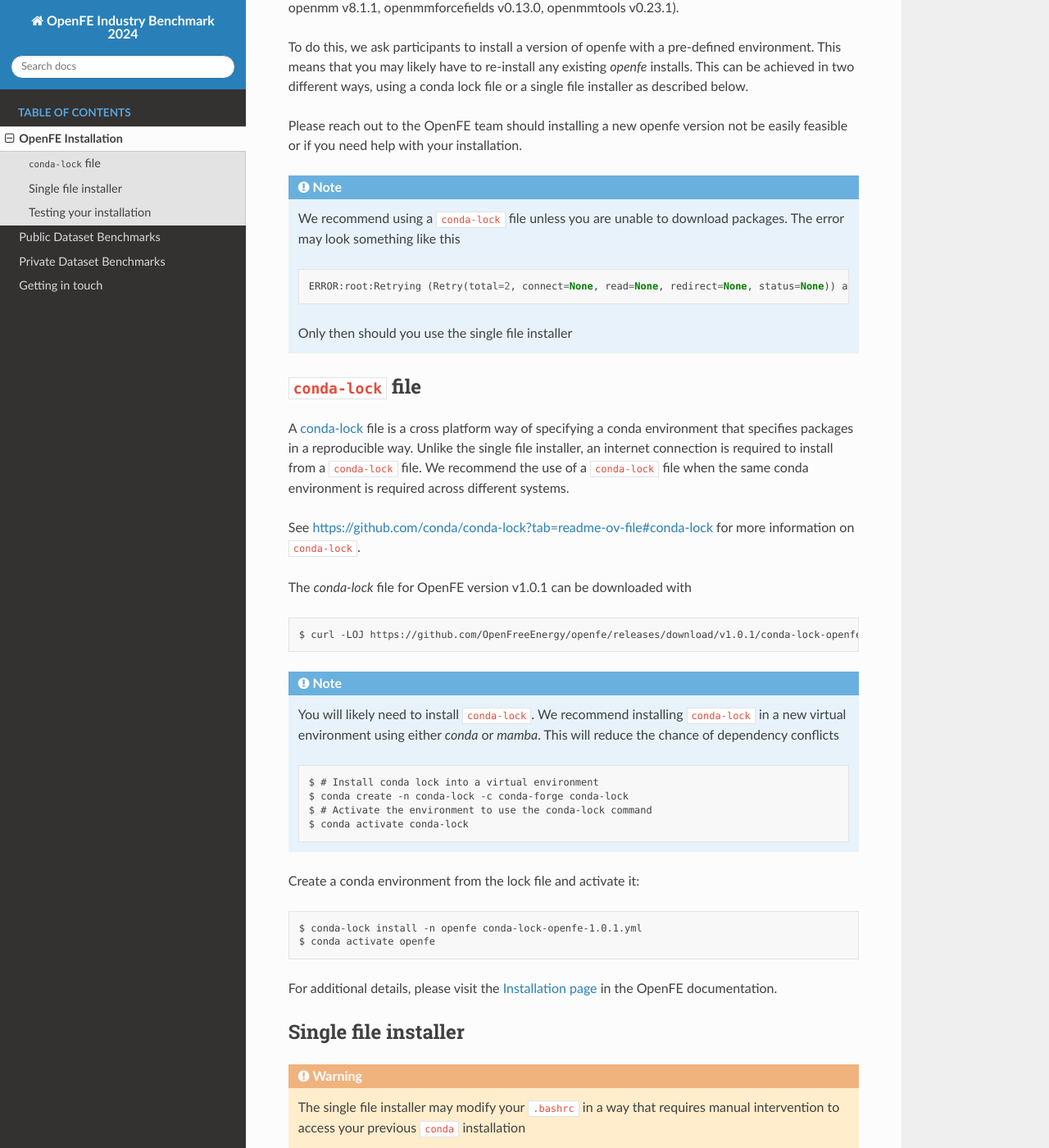
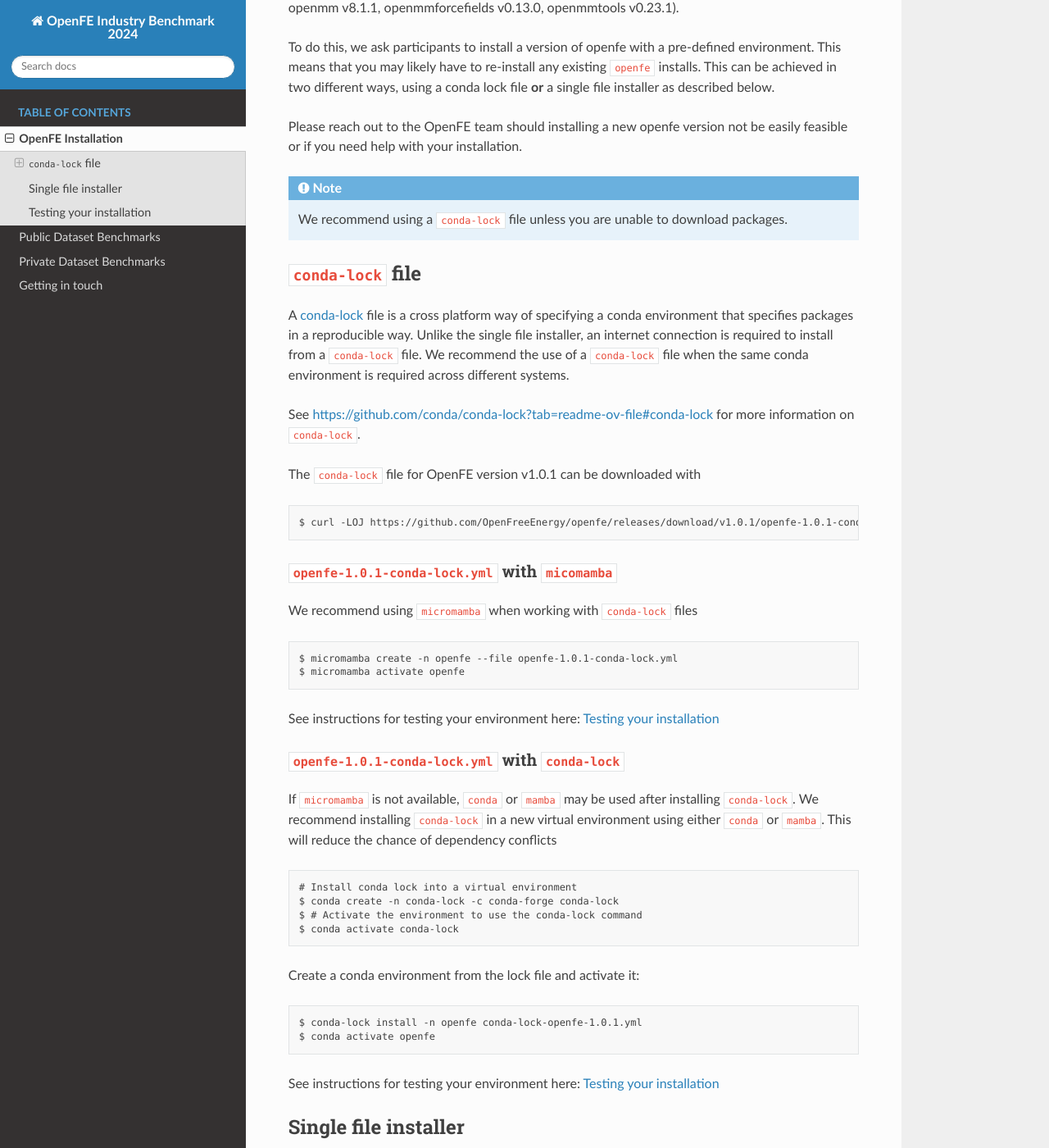
Before and after one commit to OpenFreeEnergy/IndustryBenchmarks2024, a Sphinx documentation site: the page built from docs/source/installation.rst, in a window 1280 px wide and 1400 px high, scrolled down 283 px. Shown: the whole window at 82% size. Built offline with Sphinx 7.4.7 and the Read the Docs theme 2.0.0, drawn with Linux system fonts in a browser that asks for light colours; some of the changed text lies outside the part shown.

Commit message:
Add micromamba instructions  to loc file install docs  (#86)
* fix sphinx warnings

* fail if there is a warning on RTD

* add micromamba steps for installing

* Update docs/source/installation.rst

Co-authored-by: Irfan Alibay <IAlibay@users.noreply.github.com>

* Use non https syntax for channels

When using https for anaconda channels, it prints them twice:

conda-forge/linux-64                                        Using cache
conda-forge/noarch                                          Using cache
conda-forge/linux-64                                        Using cache
conda-forge/noarch                                          Using cache

Instead if you use `- conda-forge` it prints them once

conda-forge/linux-64                                        Using cache
conda-forge/noarch                                          Using cache

IDK why

* automatically allow linking to different parts of docs

* cleanup conda lock steps, also link to testing env

* one sentence per line + bold or

---------

Co-authored-by: Irfan Alibay <IAlibay@users.noreply.github.com>

```diff
--- a/docs/environment.yaml
+++ b/docs/environment.yaml
@@ -1,6 +1,6 @@
 name: benchmark-docs
 channels:
-- https://conda.anaconda.org/conda-forge
+- conda-forge
 dependencies:
 - python=3.10
 - sphinx
--- a/docs/source/conf.py
+++ b/docs/source/conf.py
@@ -33,7 +33,10 @@
     'sphinx.ext.autosummary',
     'sphinx.ext.napoleon',
     'sphinx.ext.intersphinx',
+    'sphinx.ext.autosectionlabel',
 ]
+
+autosectionlabel_prefix_document = True
 
 autoclass_content = 'both'
 
@@ -76,7 +79,7 @@
 # Add any paths that contain custom static files (such as style sheets) here,
 # relative to this directory. They are copied after the builtin static files,
 # so a file named "default.css" will overwrite the builtin "default.css".
-html_static_path = ['_static']
+# html_static_path = ['_static']
 
 ## replace macros
 #rst_prolog = """
--- a/docs/source/installation.rst
+++ b/docs/source/installation.rst
@@ -7,19 +7,15 @@
 
 For this benchmarking study, we would like to ask that all participants use a specific installation of OpenFE (v1.0.1) alongside selected pinned tooling dependencies (e.g. openff-toolkit v0.15.2, openmm v8.1.1, openmmforcefields v0.13.0, openmmtools v0.23.1).
 
-To do this, we ask participants to install a version of openfe with a pre-defined environment. This means that you may likely have to re-install any existing `openfe` installs. This can be achieved in two different ways, using a conda lock file or a single file installer as described below.
+To do this, we ask participants to install a version of openfe with a pre-defined environment.
+This means that you may likely have to re-install any existing ``openfe`` installs.
+This can be achieved in two different ways, using a conda lock file **or** a single file installer as described below.
 
 Please reach out to the OpenFE team should installing a new openfe version not be easily feasible or if you need help with your installation.
-
 
 .. note::
 
    We recommend using a ``conda-lock`` file unless you are unable to download packages.
-   The error may look something like this ::
-
-       ERROR:root:Retrying (Retry(total=2, connect=None, read=None, redirect=None, status=None)) after connection broken by 'NameResolutionError("<urllib3.connection.HTTPSConnection object at 0x7bc5c3e75670>: Failed to resolve 'conda.anaconda.org' ([Errno -2] Name or service not known)")'
-
-   Only then should you use the single file installer
 
 
 ``conda-lock`` file
@@ -33,30 +29,52 @@
 
 See https://github.com/conda/conda-lock?tab=readme-ov-file#conda-lock for more information on ``conda-lock``.
 
-The `conda-lock` file for OpenFE version v1.0.1 can be downloaded with ::
+The ``conda-lock`` file for OpenFE version v1.0.1 can be downloaded with ::
 
-  $ curl -LOJ https://github.com/OpenFreeEnergy/openfe/releases/download/v1.0.1/conda-lock-openfe-1.0.1.yml
+  $ curl -LOJ https://github.com/OpenFreeEnergy/openfe/releases/download/v1.0.1/openfe-1.0.1-conda-lock.yml
 
-.. note::
+``openfe-1.0.1-conda-lock.yml`` with ``micomamba``
+--------------------------------------------------
 
-   You will likely need to install ``conda-lock``.
-   We recommend installing ``conda-lock`` in a new virtual environment using either `conda` or `mamba`.
-   This will reduce the chance of dependency conflicts ::
+We recommend using ``micromamba`` when working with ``conda-lock`` files ::
 
-       $ # Install conda lock into a virtual environment
-       $ conda create -n conda-lock -c conda-forge conda-lock
-       $ # Activate the environment to use the conda-lock command
-       $ conda activate conda-lock
+  $ micromamba create -n openfe --file openfe-1.0.1-conda-lock.yml
+  $ micromamba activate openfe
+
+See instructions for testing your environment here: :ref:`installation:Testing your installation`
+
+``openfe-1.0.1-conda-lock.yml`` with ``conda-lock``
+---------------------------------------------------
+
+If ``micromamba`` is not available, ``conda`` or ``mamba`` may be used after installing ``conda-lock``.
+We recommend installing ``conda-lock`` in a new virtual environment using either ``conda`` or ``mamba``.
+This will reduce the chance of dependency conflicts ::
+
+  # Install conda lock into a virtual environment
+  $ conda create -n conda-lock -c conda-forge conda-lock
+  $ # Activate the environment to use the conda-lock command
+  $ conda activate conda-lock
 
 Create a conda environment from the lock file and activate it::
 
   $ conda-lock install -n openfe conda-lock-openfe-1.0.1.yml
   $ conda activate openfe
 
-For additional details, please visit the `Installation page <https://docs.openfree.energy/en/latest/installation.html>`_ in the OpenFE documentation.
+See instructions for testing your environment here: :ref:`installation:Testing your installation`
 
 Single file installer
 =====================
+
+.. note::
+
+   We recommend using a ``conda-lock`` file unless you are unable to download packages.
+   The error may look something like this ::
+
+       ERROR:root:Retrying (Retry(total=2, connect=None, read=None, redirect=None, status=None)) after connection broken by 'NameResolutionError("<urllib3.connection.HTTPSConnection object at 0x7bc5c3e75670>: Failed to resolve 'conda.anaconda.org' ([Errno -2] Name or service not known)")'
+
+   Only then should you use the single file installer.
+   If ``mamba`` or ``micromamba`` are able to install packages from ``conda-forge`` then we recommend using the ``conda-lock`` file.
+
 
 .. warning::
 
@@ -97,6 +115,7 @@
 
 For additional details, please visit the `Installation page <https://docs.openfree.energy/en/latest/installation.html>`_ in the OpenFE documentation.
 
+See instructions for testing your environment here: :ref:`installation:Testing your installation`
 
 Testing your installation
 =========================
--- a/docs/source/public/claimed_systems.rst
+++ b/docs/source/public/claimed_systems.rst
@@ -1,3 +1,5 @@
+:orphan:
+
 .. _benchmark_systems:
 
 Benchmarking Systems
--- a/docs/source/public/input_preparation.rst
+++ b/docs/source/public/input_preparation.rst
@@ -66,11 +66,13 @@
 
 1. If the termini are neutral, e.g. NH2 or C(=O)H, or have ACE/NME caps:
     * Assign ACE and/or NME caps to the termini
+
 .. note::
    In some cases Schrodinger / Maestro may call the NME cap NMA, if this happen, the cap should be renamed to NME.
 
 2. If the termini are charged, e.g. COO- or NH3+:
     * Keep the termini in their charged state
+
 .. note::
    In cases where this is observed, e.g. JNK1, there is a possibility that interactions between the perturbed ligand and the termini may form.
    Keeping the termini charged should retain the intended interaction.
--- a/docs/source/public/overview.rst
+++ b/docs/source/public/overview.rst
@@ -1,4 +1,5 @@
 .. _public_overview:
+
 *************************
 Public Dataset Benchmarks
 *************************
@@ -259,6 +260,7 @@
 **Temporary data:**
 
 *Retention time:* until the `post-simulation cleanup`_ script is applied to your data.
+
 *Estimated storage costs:*
   * Standard simulations: **5-10 GB** per triplicate repeat cycle
   * Net charge transformation: **40-80 GB** per triplicate repeat cycle
--- a/readthedocs.yaml
+++ b/readthedocs.yaml
@@ -9,3 +9,6 @@
 
 conda:
   environment: docs/environment.yaml
+
+sphinx:
+   fail_on_warning: true
```
